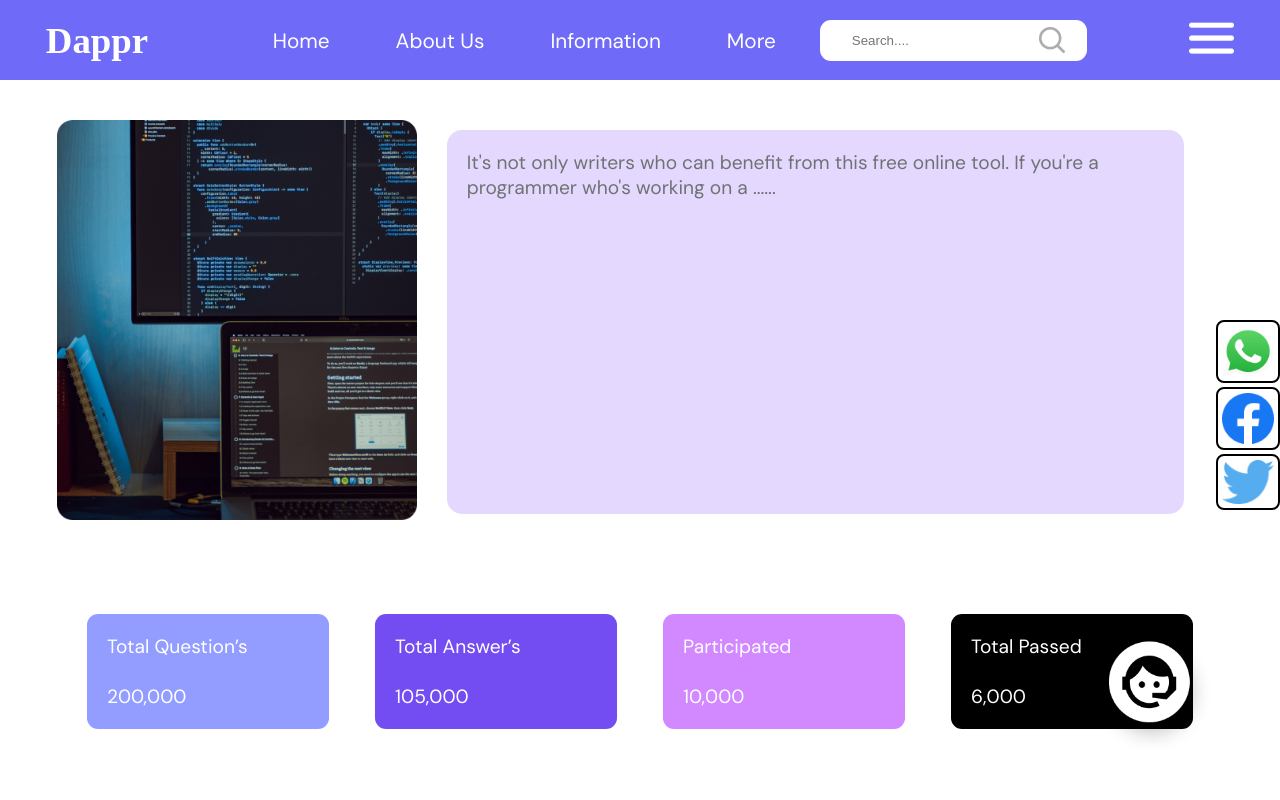
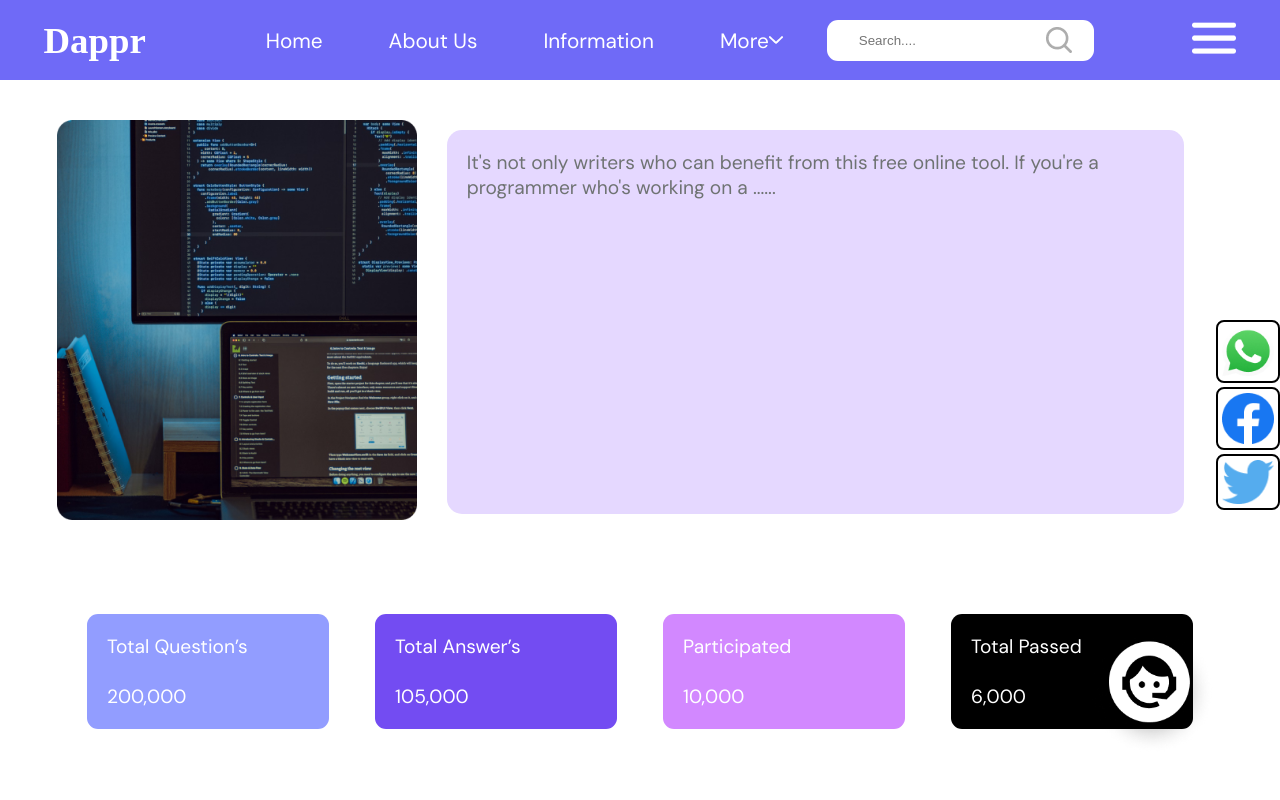
Before and after one commit to DipaS3/MicroProject2, a plain HTML site: page index.html in a window 1280 px wide. Shown: the top 800 px of the page. Drawn offline with Linux system fonts and the light colour scheme; the site is published under a folder, as on GitHub Pages, so addresses that start at the root find nothing; a web font is replaced by a local one.

Commit message:
Update index.html

```diff
--- a/index.html
+++ b/index.html
@@ -38,7 +38,7 @@
         <li class="item">About Us</li>
         <li class="item">Information</li>
         <li class="item">
-          More <img src="/img/Vector (1).png" id="img1" alt="" />
+          More <img src="img/Vector (1).png" id="img1" alt="" />
         </li>
 
         <li class="searchbox">
```
